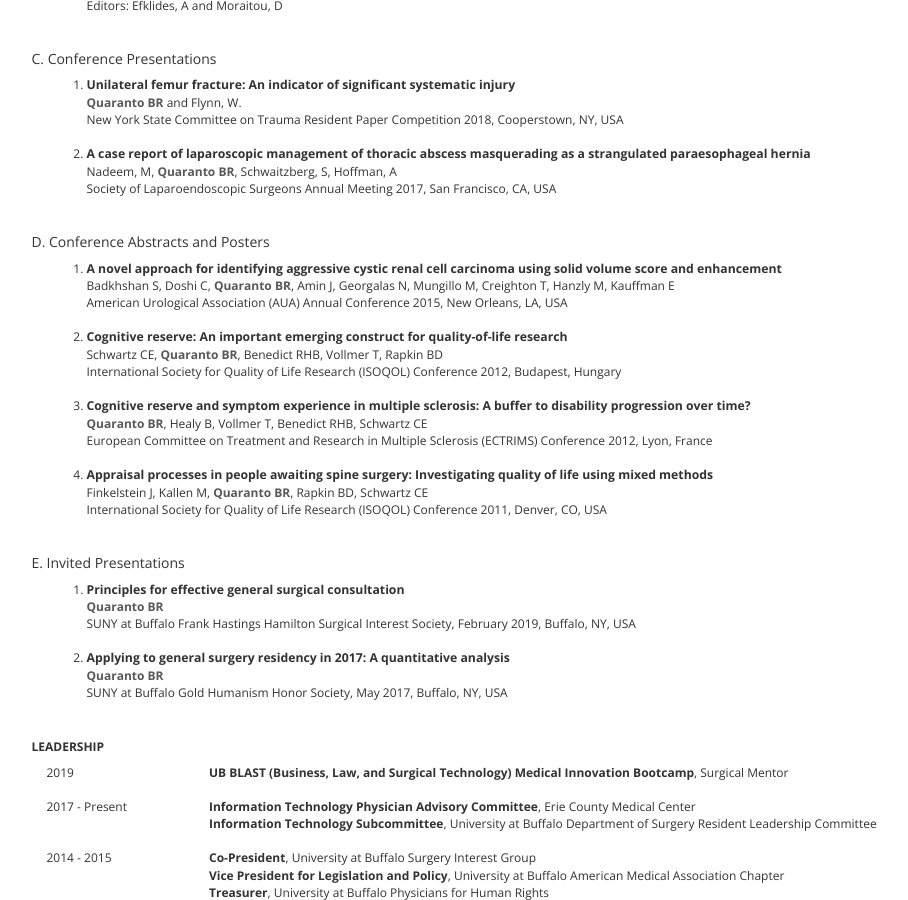
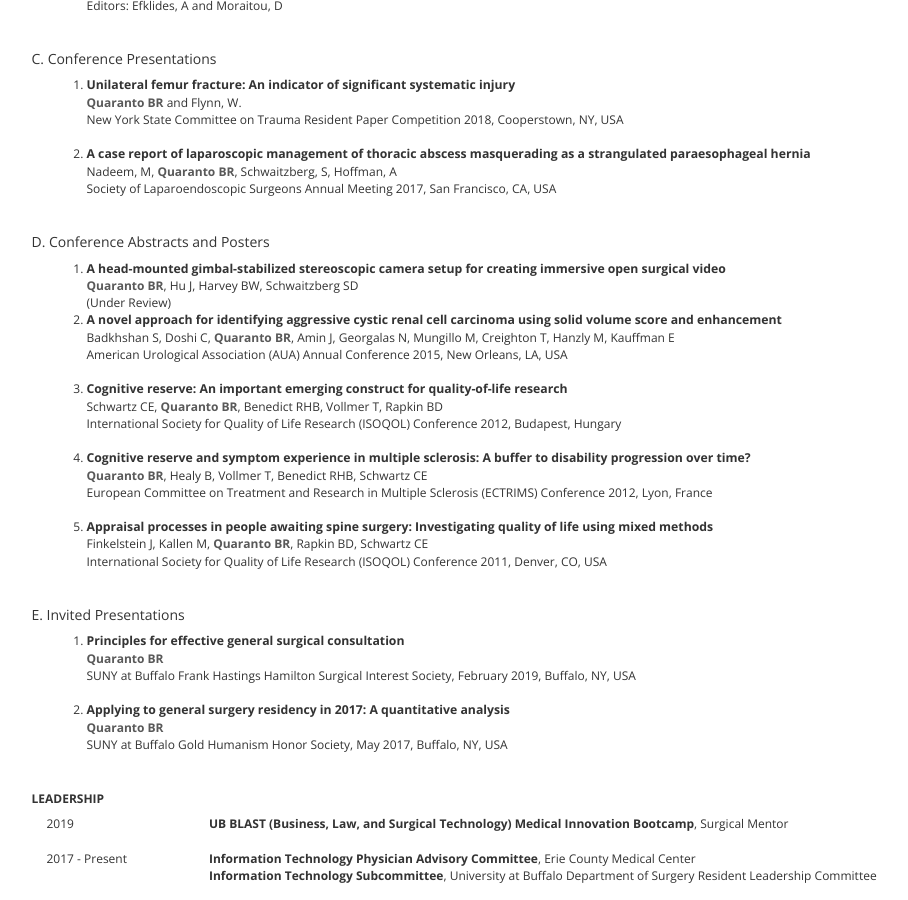
Before and after one commit to bquarant/bquarant.github.com, a Jekyll site: the page cv/index.html, which Jekyll copies as it is, in a window 1280 px wide and 900 px high, scrolled down 2752 px. Shown: the whole window, without its empty margins (121-1029 px from the left). Built offline with Jekyll 4.4.1, drawn with Linux system fonts in a browser that asks for light colours; comment, search, counter and statistics services are not loaded.

Commit message:
Add head mounted gimbal camera abstract to CV

```diff
--- a/cv/index.html
+++ b/cv/index.html
@@ -1,7 +1,6 @@
 <!DOCTYPE html>
 <html lang="en">
 <head>
-
 	<!-- Global site tag (gtag.js) - Google Analytics -->
 	<script async src="https://www.googletagmanager.com/gtag/js?id=UA-148998581-1"></script>
 	<script>
@@ -413,7 +412,16 @@
 
 <div class="row"><h5>D. Conference Abstracts and Posters</h5></div>
 	<ol>
-        <div class="row">
+		<div class="row">
+		<div class="col-xs-11 col-sm-11 col-md-11 col-lg-11">
+		<li>
+			<span class="title">A head-mounted gimbal-stabilized stereoscopic camera setup for creating immersive open surgical video</span><br>
+			<span class="details"><b style="color: #595959;">Quaranto BR</b>, Hu J, Harvey BW, Schwaitzberg SD</span><br>
+			<span class="details">(Under Review)</span>
+		</li>
+		</div>
+		</div>
+    <div class="row">
 		<div class="col-xs-11 col-sm-11 col-md-11 col-lg-11">
 		<li>
 			<span class="title">A novel approach for identifying aggressive cystic renal cell carcinoma using solid volume score and enhancement</span><br>
```
